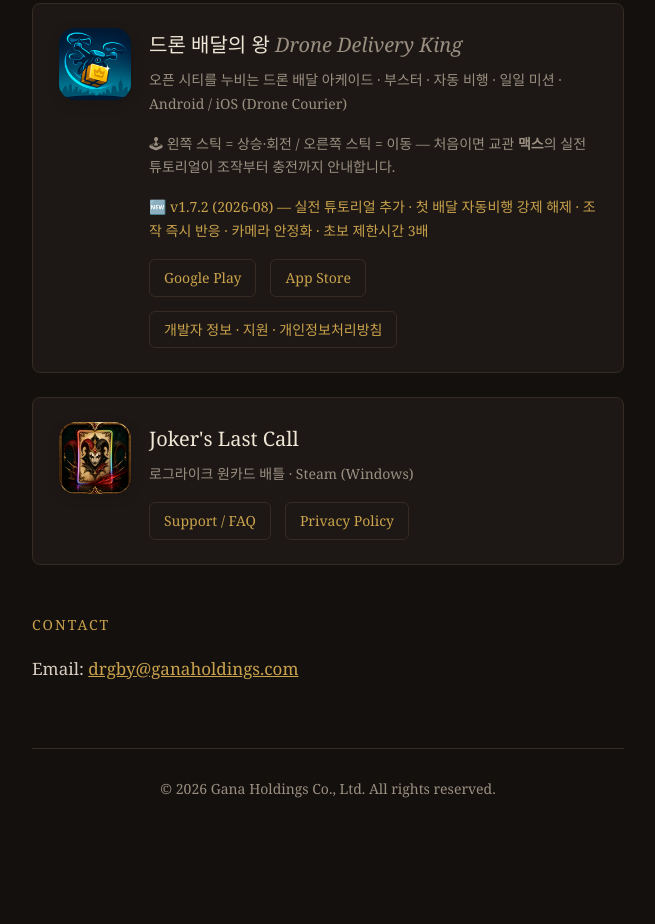
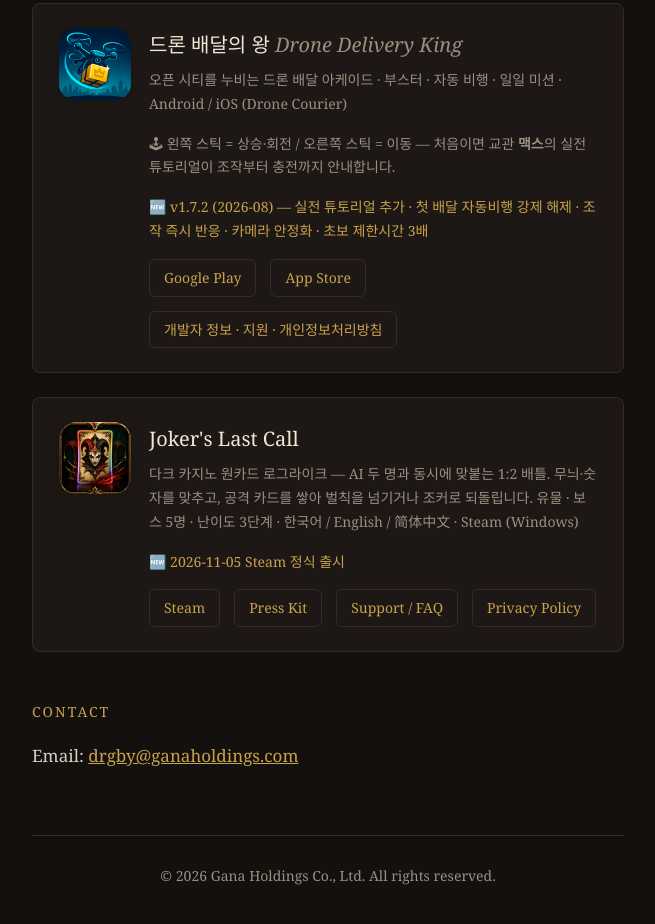
Before and after one commit to ganaholdings/ganaholdings.github.io, a plain HTML site: page index.html in a window 1280 px wide. Shown: the part 1710-2634 px from the top of the page, without its empty margins (312-967 px from the left). Before the commit the page ends 2606 px from the top, so only its background shows below. Drawn offline with Linux system fonts and the light colour scheme.

Commit message:
Add Steam store link and intro to Joker's Last Call card
Co-Authored-By: Claude Opus 5.5 <noreply@anthropic.com>

```diff
--- a/index.html
+++ b/index.html
@@ -219,8 +219,11 @@
     <img class="app-icon" src="/assets/icons/jokers.png" alt="" width="72" height="72">
     <div class="card-body">
     <h3>Joker's Last Call</h3>
-    <div class="tagline">로그라이크 원카드 배틀 · Steam (Windows)</div>
+    <div class="tagline">다크 카지노 원카드 로그라이크 — AI 두 명과 동시에 맞붙는 1:2 배틀. 무늬·숫자를 맞추고, 공격 카드를 쌓아 벌칙을 넘기거나 조커로 되돌립니다. 유물 · 보스 5명 · 난이도 3단계 · 한국어 / English / 简体中文 · Steam (Windows)</div>
+    <div class="tagline" style="margin-top:4px;color:var(--gold);">🆕 2026-11-05 Steam 정식 출시</div>
     <div class="links">
+      <a href="https://store.steampowered.com/app/4962850/" target="_blank" rel="noopener">Steam</a>
+      <a href="https://ganaholdings.github.io/jlc-press/">Press Kit</a>
       <a href="https://ganaholdings.github.io/jlc-support/">Support / FAQ</a>
       <a href="https://ganaholdings.github.io/jlc-legal/">Privacy Policy</a>
     </div>
```
